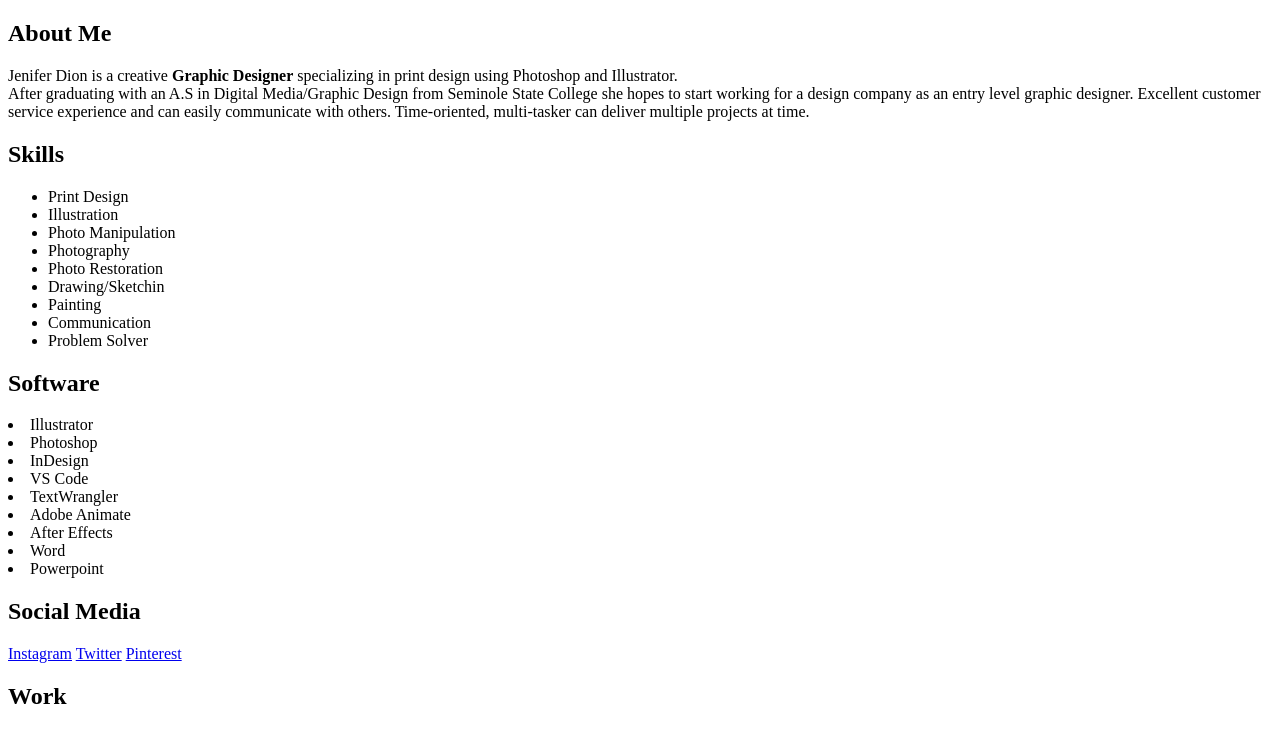
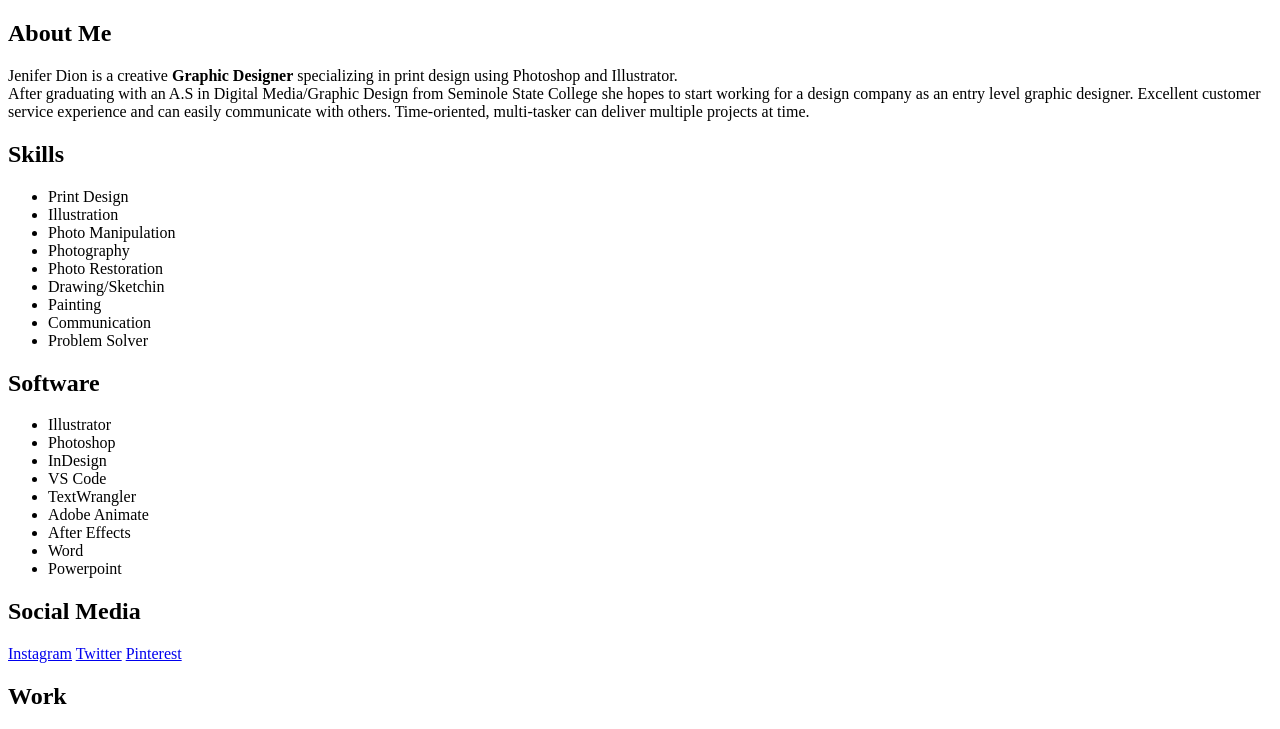
Before and after one commit to Jdion718/jmarie, a plain HTML site: page projects/validhtml/index.html in a window 1280 px wide. Shown: the top 729 px of the page. Drawn offline with Linux system fonts and the light colour scheme.

Commit message:
Update index.html

```diff
--- a/projects/validhtml/index.html
+++ b/projects/validhtml/index.html
@@ -28,7 +28,7 @@
 
 
 <h2>Software</h2>
-<un>
+<ul>
 <li>Illustrator</li>
 <li>Photoshop</li>
 <li>InDesign</li>
@@ -38,7 +38,7 @@
 <li>After Effects</li>
 <li>Word</li>
 <li>Powerpoint</li>
-</un>
+</ul>
 
 <h2>Social Media</h2>
 <a href="https://www.instagram.com/jenimarie718/">Instagram</a>
```
